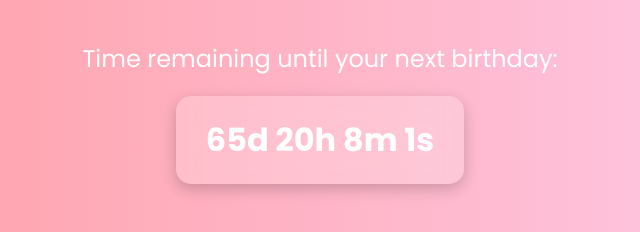
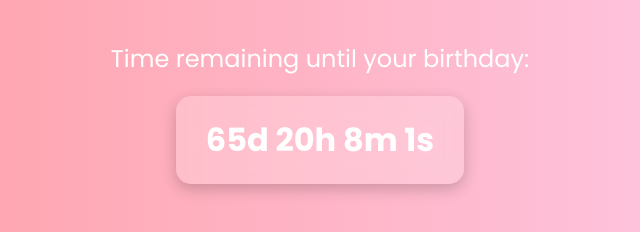
Before and after one commit to paoidvln/happBirthday, a plain HTML site: page index.html in a window 1280 px wide. Shown: the part 362-594 px from the top of the page, 320-960 px from the left. Drawn offline with Linux system fonts and the light colour scheme.

Commit message:
Update index.html

```diff
--- a/index.html
+++ b/index.html
@@ -80,7 +80,7 @@
 </head>
 <body>
     <h1 id="title"> Birthday Countdown </h1>
-    <p id="subtitle">Time remaining until your next birthday:</p>
+    <p id="subtitle">Time remaining until your birthday:</p>
     <div id="container">
         <div id="countdown"></div>
         <div id="birthdayMessage"> Happy Birthday! 🎉 </div>
```
